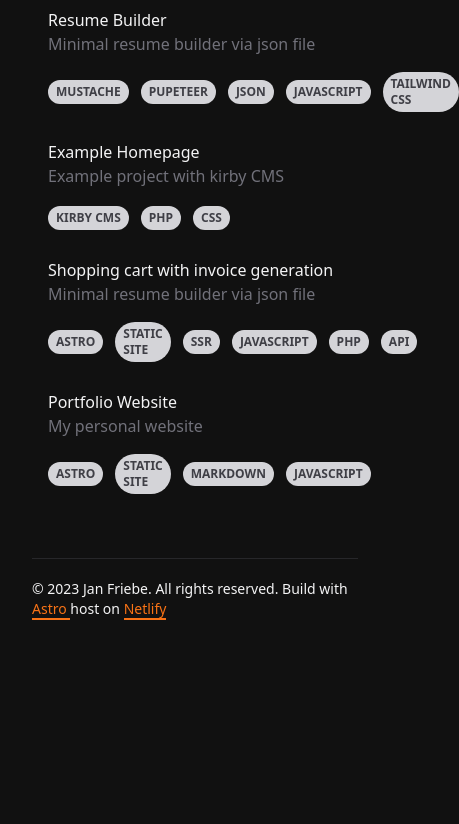
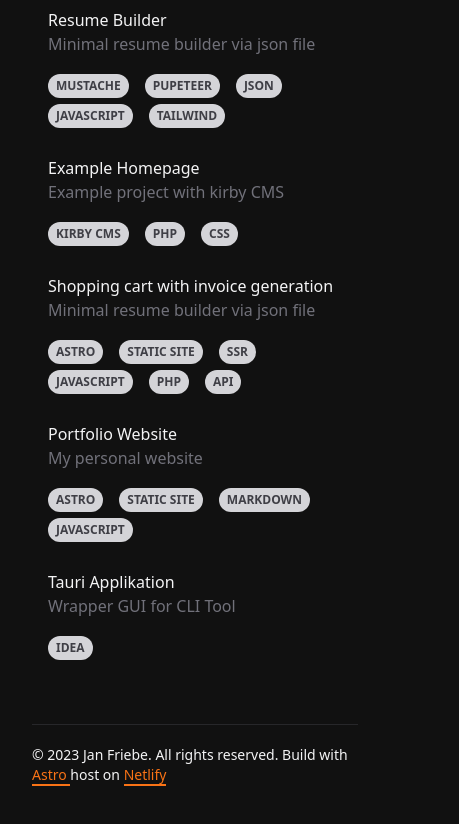
Before and after one commit to friebe/jan-friebe.de, an Astro site: page /projects in a window 390 px wide. Shown: the part 196-1020 px from the top of the page, 459 px wide, since content can reach past the window. Before the commit the page ends 863 px from the top, so only its background shows below. Built offline with nearby package versions, Linux system fonts and the light colour scheme; Astro itself is replaced by a stand-in of ours.

Commit message:
fix project site on mobile

```diff
--- a/src/components/ListProjects.astro
+++ b/src/components/ListProjects.astro
@@ -10,7 +10,7 @@ const { name, desc, repoLink, tags } = Astro.props;
                 <p class="text-zinc-500">{desc}</p>
             </div>
             <div
-                class="space-x-3 inline-flex items-center text-xs font-semibold"
+                class="gap-y-1.5 gap-x-4 flex-wrap inline-flex items-center text-xs font-semibold"
             >
                 {
                     tags.map((tag: string) => (
--- a/src/components/projects.md
+++ b/src/components/projects.md
@@ -8,7 +8,7 @@ projects:
     - name: 'Resume Builder'
       repoLink: 'https://github.com/friebe/resume'
       desc: 'Minimal resume builder via json file'
-      tags: ['Mustache', 'Pupeteer', 'JSON', 'JavaScript', 'Tailwind CSS']
+      tags: ['Mustache', 'Pupeteer', 'JSON', 'JavaScript', 'Tailwind']
       link: 'https://resume.jan-friebe.de'
 
     - name: 'Example Homepage'
@@ -29,4 +29,10 @@ projects:
       tags: ['Astro', 'Static Site', 'Markdown', 'JavaScript']
       link: ''
 
+    - name: 'Tauri Applikation'
+      repoLink: 'https://www.npmjs.com/package/directory-serve'
+      desc: 'Wrapper GUI for CLI Tool'
+      tags: ['Idea']
+      link: ''
+
 ---
```
